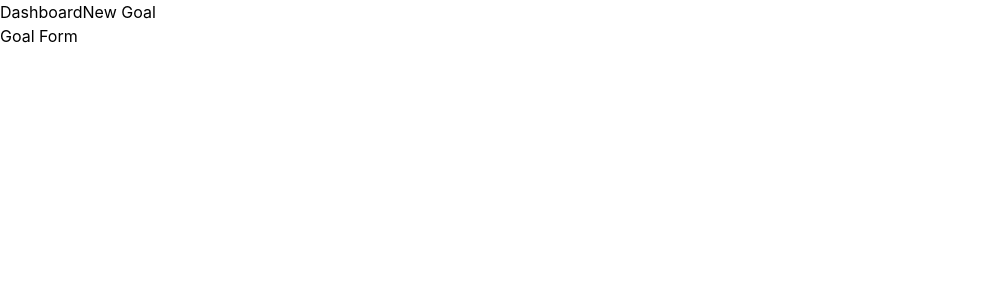
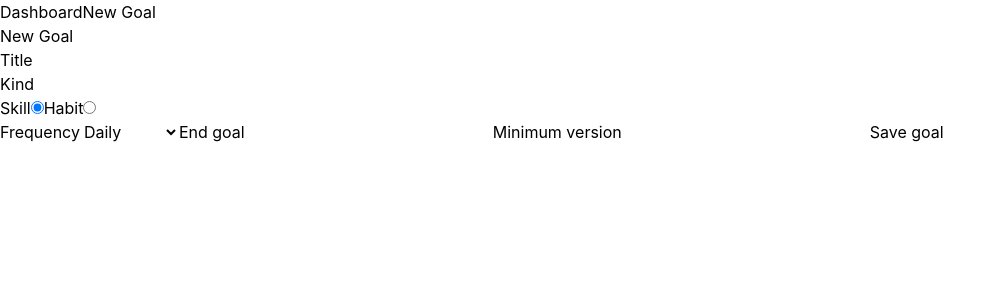
Before and after one commit to Tehzeeb-Fatima110/habit-coach, a React (Vite) app: page /goals/new in a window 1280 px wide. Shown: the top 300 px of the page, without its empty margins (0-1006 px from the left). Built offline with nearby package versions, Linux system fonts and the light colour scheme.

Commit message:
stage 3: goal form with validation and tests

```diff
--- /dev/null
+++ b/src/lib/dates.ts
@@ -0,0 +1,7 @@
+export function toDateString(date: Date): string {
+  return [
+    date.getFullYear().toString().padStart(4, '0'),
+    (date.getMonth() + 1).toString().padStart(2, '0'),
+    date.getDate().toString().padStart(2, '0'),
+  ].join('-')
+}
--- a/src/pages/GoalForm.tsx
+++ b/src/pages/GoalForm.tsx
@@ -1,5 +1,149 @@
-function GoalForm() {
-  return <h1>Goal Form</h1>
+import { zodResolver } from '@hookform/resolvers/zod'
+import { useState } from 'react'
+import { type FieldErrors, useForm } from 'react-hook-form'
+import { useNavigate } from 'react-router-dom'
+import { z } from 'zod'
+import { repo as defaultRepo } from '../data/localRepo.ts'
+import type { Repo } from '../data/repo.ts'
+import { toDateString } from '../lib/dates.ts'
+
+const goalFormSchema = z.object({
+  title: z.string().trim().min(3, 'Title must be at least 3 characters.').max(50, 'Title must be 50 characters or fewer.'),
+  kind: z.enum(['skill', 'habit']),
+  frequency: z.enum(['daily', 'weekdays', 'custom']),
+  endGoal: z.string().max(200, 'End goal must be 200 characters or fewer.'),
+  minimumVersion: z.string().max(100, 'Minimum version must be 100 characters or fewer.'),
+})
+
+type GoalFormValues = z.infer<typeof goalFormSchema>
+
+type GoalFormProps = {
+  repo?: Repo
+  now?: () => Date
+}
+
+function GoalForm({ repo = defaultRepo, now = () => new Date() }: GoalFormProps) {
+  const navigate = useNavigate()
+  const [submitError, setSubmitError] = useState<string | undefined>()
+  const {
+    register,
+    handleSubmit,
+    setFocus,
+    formState: { errors, isSubmitting },
+  } = useForm<GoalFormValues>({
+    resolver: zodResolver(goalFormSchema),
+    defaultValues: {
+      title: '',
+      kind: 'skill',
+      frequency: 'daily',
+      endGoal: '',
+      minimumVersion: '',
+    },
+  })
+
+  const onSubmit = async (values: GoalFormValues): Promise<void> => {
+    const endGoal = values.endGoal.trim()
+    const minimumVersion = values.minimumVersion.trim()
+    setSubmitError(undefined)
+
+    try {
+      await repo.addGoal({
+        title: values.title,
+        kind: values.kind,
+        frequency: values.frequency,
+        endGoal: endGoal || undefined,
+        minimumVersion: minimumVersion || undefined,
+        createdAt: toDateString(now()),
+      })
+      navigate('/')
+    } catch {
+      setSubmitError('Unable to save goal.')
+    }
+  }
+
+  const onInvalid = (invalidErrors: FieldErrors<GoalFormValues>): void => {
+    const firstError = Object.keys(invalidErrors)[0] as keyof GoalFormValues | undefined
+    if (firstError !== undefined) {
+      setFocus(firstError)
+    }
+  }
+
+  return (
+    <form onSubmit={handleSubmit(onSubmit, onInvalid)} noValidate>
+      <h1>New Goal</h1>
+      {submitError && <p role="alert">{submitError}</p>}
+
+      <label htmlFor="title">Title</label>
+      <input
+        id="title"
+        type="text"
+        aria-invalid={errors.title ? 'true' : 'false'}
+        aria-describedby={errors.title ? 'title-error' : undefined}
+        {...register('title')}
+      />
+      {errors.title && <p id="title-error">{errors.title.message}</p>}
+
+      <fieldset>
+        <legend>Kind</legend>
+        <label htmlFor="kind-skill">Skill</label>
+        <input
+          id="kind-skill"
+          type="radio"
+          value="skill"
+          aria-invalid={errors.kind ? 'true' : 'false'}
+          aria-describedby={errors.kind ? 'kind-error' : undefined}
+          {...register('kind')}
+        />
+        <label htmlFor="kind-habit">Habit</label>
+        <input
+          id="kind-habit"
+          type="radio"
+          value="habit"
+          aria-invalid={errors.kind ? 'true' : 'false'}
+          aria-describedby={errors.kind ? 'kind-error' : undefined}
+          {...register('kind')}
+        />
+        {errors.kind && <p id="kind-error">{errors.kind.message}</p>}
+      </fieldset>
+
+      <label htmlFor="frequency">Frequency</label>
+      <select
+        id="frequency"
+        aria-invalid={errors.frequency ? 'true' : 'false'}
+        aria-describedby={errors.frequency ? 'frequency-error' : undefined}
+        {...register('frequency')}
+      >
+        <option value="daily">Daily</option>
+        <option value="weekdays">Weekdays</option>
+        <option value="custom">Custom</option>
+      </select>
+      {errors.frequency && <p id="frequency-error">{errors.frequency.message}</p>}
+
+      <label htmlFor="endGoal">End goal</label>
+      <input
+        id="endGoal"
+        type="text"
+        aria-invalid={errors.endGoal ? 'true' : 'false'}
+        aria-describedby={errors.endGoal ? 'endGoal-error' : undefined}
+        {...register('endGoal')}
+      />
+      {errors.endGoal && <p id="endGoal-error">{errors.endGoal.message}</p>}
+
+      <label htmlFor="minimumVersion">Minimum version</label>
+      <input
+        id="minimumVersion"
+        type="text"
+        aria-invalid={errors.minimumVersion ? 'true' : 'false'}
+        aria-describedby={errors.minimumVersion ? 'minimumVersion-error' : undefined}
+        {...register('minimumVersion')}
+      />
+      {errors.minimumVersion && <p id="minimumVersion-error">{errors.minimumVersion.message}</p>}
+
+      <button type="submit" disabled={isSubmitting}>
+        {isSubmitting ? 'Saving...' : 'Save goal'}
+      </button>
+    </form>
+  )
 }
 
 export default GoalForm
```
Also changed, not shown: 2 other files (tests, documents, lock files or other folders).
